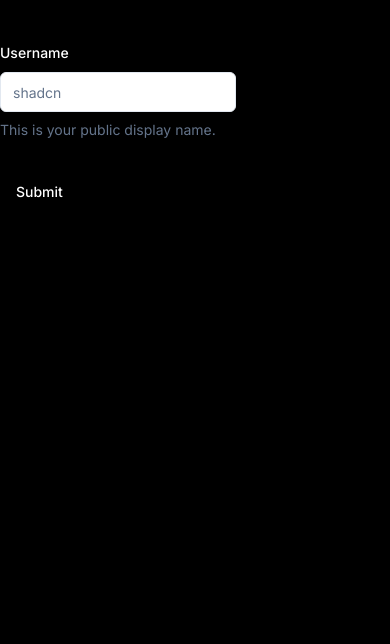
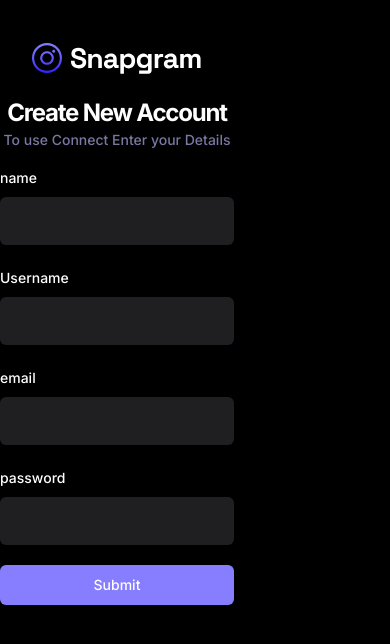
Before and after one commit to Ramaruva/socialconnectapp, a React (Vite) app: page /sign-up in a window 390 px wide. Shown: the top 644 px of the page. Built offline with nearby package versions, Linux system fonts and the light colour scheme.

Commit message:
basic signupform layout

```diff
--- a/src/_auth/AuthLayout.tsx
+++ b/src/_auth/AuthLayout.tsx
@@ -1,4 +1,3 @@
-import React from 'react'
 import { Navigate, Outlet } from 'react-router-dom';
 
 const AuthLayout = () => {
--- a/src/_auth/forms/SignUpForm.tsx
+++ b/src/_auth/forms/SignUpForm.tsx
@@ -1,41 +1,61 @@
-import * as z from "zod"
 import { Button } from '@/components/ui/button'
 import { zodResolver } from "@hookform/resolvers/zod"
 import { useForm } from "react-hook-form"
 import {
   Form,
   FormControl,
-  FormDescription,
   FormField,
   FormItem,
   FormLabel,
   FormMessage,
 } from "@/components/ui/form"
 import { Input } from "@/components/ui/input"
+import { signUpValidations } from '@/lib/validation'
+import * as z from "zod"
 
-const formSchema = z.object({
-  username: z.string().min(2).max(50),
-})
+
 
 const SignUpForm = () => {
 
-  const form = useForm<z.infer<typeof formSchema>>({
-    resolver: zodResolver(formSchema),
+  const form = useForm<z.infer<typeof signUpValidations>>({
+    resolver: zodResolver(signUpValidations),
     defaultValues: {
+      name: "",
       username: "",
+      email: "",
+      password: ""
     },
   })
 
   // 2. Define a submit handler.
-  function onSubmit(values: z.infer<typeof formSchema>) {
+  function onSubmit(values: z.infer<typeof signUpValidations>) {
     // Do something with the form values.
     // ✅ This will be type-safe and validated.
     console.log(values)
   }
   return (
-    <div>
-      <Form {...form}>
-        <form onSubmit={form.handleSubmit(onSubmit)} className="space-y-8">
+    <Form {...form}>
+      <div className='sm:w-420 flex-center flex-col'>
+        <img
+          src='/assets/images/logo.svg'
+        />
+        <h2 className='h3-bold md:h2-bold pt-5 sm:pt-12'>Create New Account</h2>
+        <p className='text-light-3 small-medium md:base-regular'>To use Connect  Enter your Details</p>
+
+        <form onSubmit={form.handleSubmit(onSubmit)} className="flex  flex-col gap-5 w-full mt-4">
+          <FormField
+            control={form.control}
+            name="name"
+            render={({ field }) => (
+              <FormItem>
+                <FormLabel>name</FormLabel>
+                <FormControl>
+                  <Input type='text' {...field}  className='shad-input'/>
+                </FormControl>
+                <FormMessage />
+              </FormItem>
+            )}
+          />
           <FormField
             control={form.control}
             name="username"
@@ -43,19 +63,42 @@ const SignUpForm = () => {
               <FormItem>
                 <FormLabel>Username</FormLabel>
                 <FormControl>
-                  <Input placeholder="shadcn" {...field} />
+                  <Input type='text' {...field} className='shad-input' />
                 </FormControl>
-                <FormDescription>
-                  This is your public display name.
-                </FormDescription>
                 <FormMessage />
               </FormItem>
             )}
           />
-          <Button type="submit">Submit</Button>
+          <FormField
+            control={form.control}
+            name="email"
+            render={({ field }) => (
+              <FormItem>
+                <FormLabel>email</FormLabel>
+                <FormControl>
+                  <Input type='email' {...field} className='shad-input' />
+                </FormControl>
+                <FormMessage />
+              </FormItem>
+            )}
+          />
+          <FormField
+            control={form.control}
+            name="password"
+            render={({ field }) => (
+              <FormItem>
+                <FormLabel>password</FormLabel>
+                <FormControl>
+                  <Input type='password' {...field} className='shad-input' />
+                </FormControl>
+                <FormMessage />
+              </FormItem>
+            )}
+          />
+          <Button type="submit" className='shad-button_primary'>Submit</Button>
         </form>
-      </Form>
-    </div>
+      </div>
+    </Form>
   )
 }
 
--- /dev/null
+++ b/src/lib/validation/index.ts
@@ -0,0 +1,8 @@
+import * as z from "zod"
+
+export const signUpValidations = z.object({
+    name:z.string().min(2,{message:"Name should atleast 2 characters"}),
+    username: z.string().min(2,{message:"Username should have atleast 2 characters"}),
+    email:z.string().email({message:"Please entire valid email address"}),
+    password:z.string().min(8,{message:"Passwors should have atleast 8 characters"})
+  })
```
